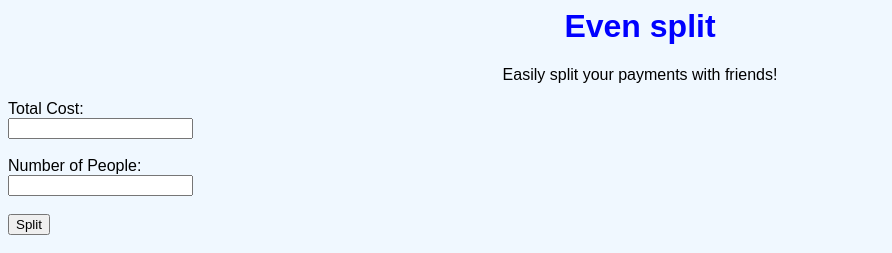
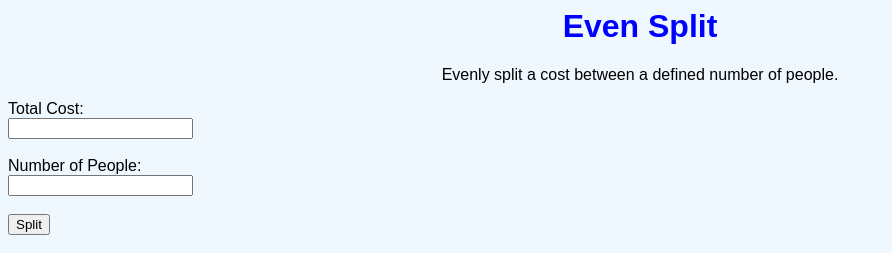
Before and after one commit to senaig97/Project, a Flask app: page /evensplit2 in a window 1280 px wide. Shown: the top 253 px of the page, without its empty margins (0-892 px from the left). Run offline with Flask 2, Linux system fonts and the light colour scheme.

Commit message:
Changed header.

```diff
--- a/app/templates/EvenSplit2.html
+++ b/app/templates/EvenSplit2.html
@@ -44,8 +44,8 @@
 
 <body>
 <div align="center">
-    <h1>Even split </h1>
-    <p>Easily split your payments with friends!</p>
+    <h1>Even Split </h1>
+    <p>Evenly split a cost between a defined number of people.</p>
 </div>
 
 
```
